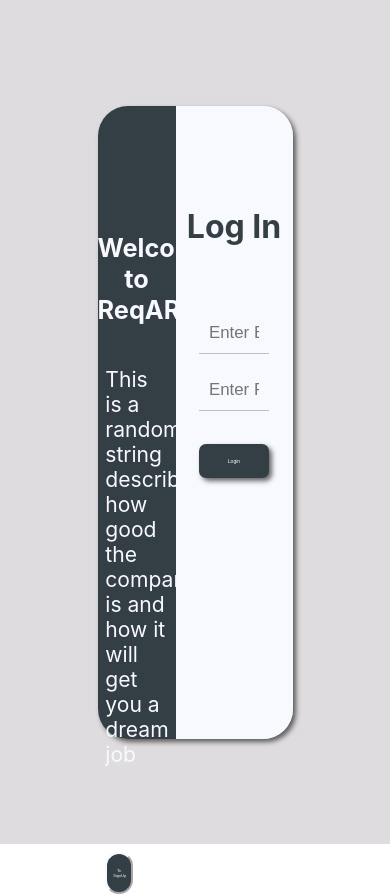
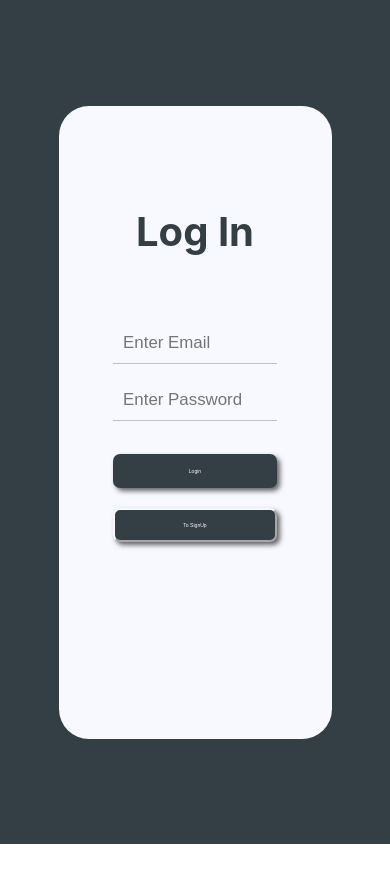
Before and after one commit to ReqARef/WebApp, a React (Create React App) app: page / in a window 390 px wide. Built offline with nearby package versions, Linux system fonts and the light colour scheme.

Commit message:
responsiveness added

```diff
--- a/src/Components/FlipBox/Login/Login.js
+++ b/src/Components/FlipBox/Login/Login.js
@@ -2,6 +2,7 @@ import React,  {PureComponent} from 'react';
 import styles from "./Login.module.css";
 import {authScreenParagraph} from '../../../utils/constants';
 import colors from '../../../utils/colors';
+
 
 class Login extends PureComponent {
 	constructor() {
@@ -24,6 +25,20 @@ class Login extends PureComponent {
 		return(
 			<button onClick={this.props.handleFlip}
 				className={styles.button}
+				style={{
+						backgroundColor: colors.dark,
+						borderColor: colors.white,
+						color: colors.white
+						}}>
+				To SignUp
+			</button>
+		)
+	}
+
+	renderViewChangingButtonTemp = () => {
+		return(
+			<button onClick={this.props.handleFlip}
+				className={styles.buttonTemp}
 				style={{
 						backgroundColor: colors.dark,
 						borderColor: colors.white,
@@ -80,7 +95,7 @@ class Login extends PureComponent {
 			<div className={styles.containerRight} style={{backgroundColor: colors.white}}>
 				<h1 className={styles.rightHeader} style={{color: colors.dark}}>Log In</h1>
 				{this.renderForm()}
-				{/* {this.renderViewChangingButton()} */}
+				{this.renderViewChangingButtonTemp()}
 			</div>
 		)
 	}
--- a/src/Components/FlipBox/Login/Login.module.css
+++ b/src/Components/FlipBox/Login/Login.module.css
@@ -30,6 +30,11 @@
 	border-width: 2px;
 	font-size: 1vw;
 }
+
+.buttonTemp{
+	visibility: hidden;
+	font-size: 10px;
+}
 /* right side */
 .form {
 	display: flex;
@@ -50,8 +55,6 @@
 }
 
 .containerMain {
-	width: 50vw;
-	height: 75vh;
 	border-radius: 30px;
 	box-shadow: 3px 3px 5px 0px rgba(50, 50, 50, 0.75);
 }
@@ -83,3 +86,33 @@ input:focus {outline:0;}
 	margin-bottom: 7vh;
 	margin-top: 12vh;
 }
+
+@media (max-width : 600px){
+	.containerLeft{
+		display: none;
+	}
+	.containerRight{
+		width: 70vw;
+		border-radius: 30px;
+	}
+	.leftPara{
+		opacity: 0;
+	}
+	.buttonContainer{
+		opacity: 0;
+	}
+	.button{
+		display: none;
+	}
+	.buttonTemp{
+		height: 5vh;
+		width: 60%;
+		font-size: 20px;
+		visibility: visible;
+		height: 4vh;
+		border-radius: 7px;
+		margin-bottom: 20px;
+		font-size: 1.3vw;
+		box-shadow: 3px 3px 5px 0px rgba(50, 50, 50, 0.75);
+	}
+}
--- a/src/Containers/Authentication/Authentication.module.css
+++ b/src/Containers/Authentication/Authentication.module.css
@@ -6,3 +6,17 @@
 	justify-content: center;
 	align-items: center;
 }
+
+@media(max-width : 600px){
+	.Authentication{
+		background-color: #343f45;
+		position: absolute;
+		top:0;
+		left:0;
+		bottom:0;
+		right:0;
+		height:100%;
+		width:100%;
+		font-size: 20px;
+	}
+}
```
